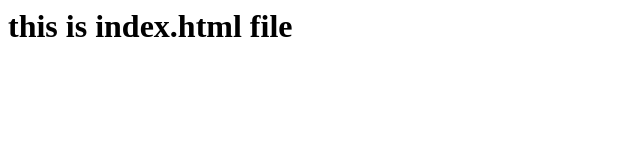
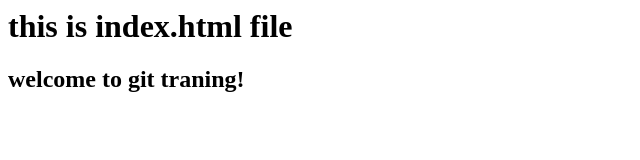
Before and after one commit to Barney7777/gitrepo, a plain HTML site: page index.html in a window 1280 px wide. Shown: the whole page, without its empty margins (0-640 px from the left). Drawn offline with Linux system fonts and the light colour scheme.

Commit message:
update index.html file

```diff
--- a/index.html
+++ b/index.html
@@ -1 +1,2 @@
 <h1> this is index.html file </h1>
+<h2> welcome to git traning! </h2>
```
